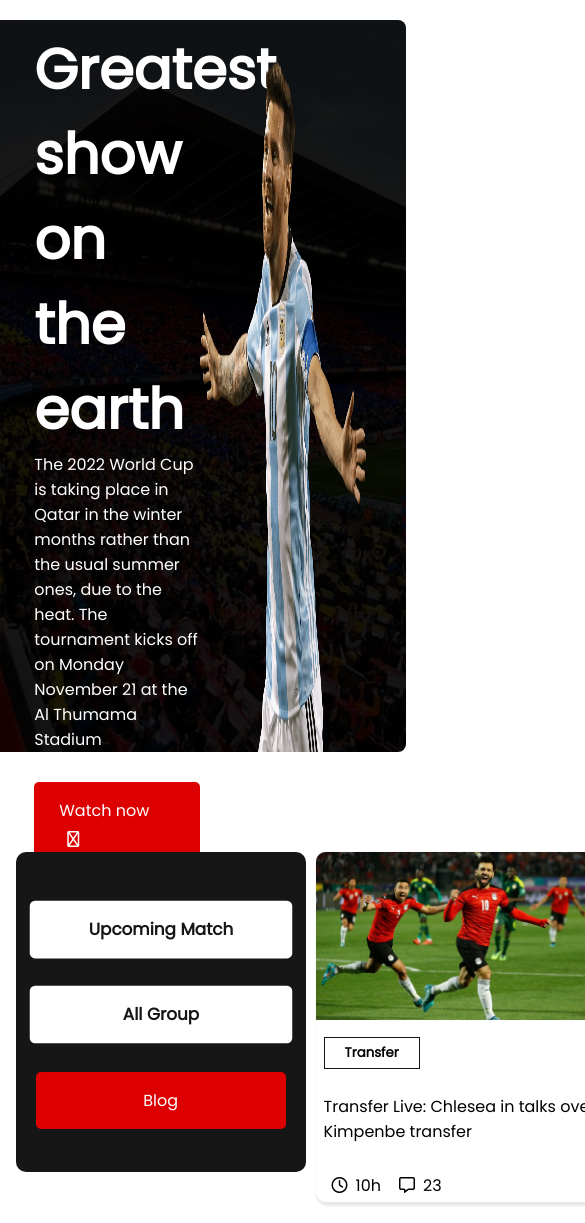
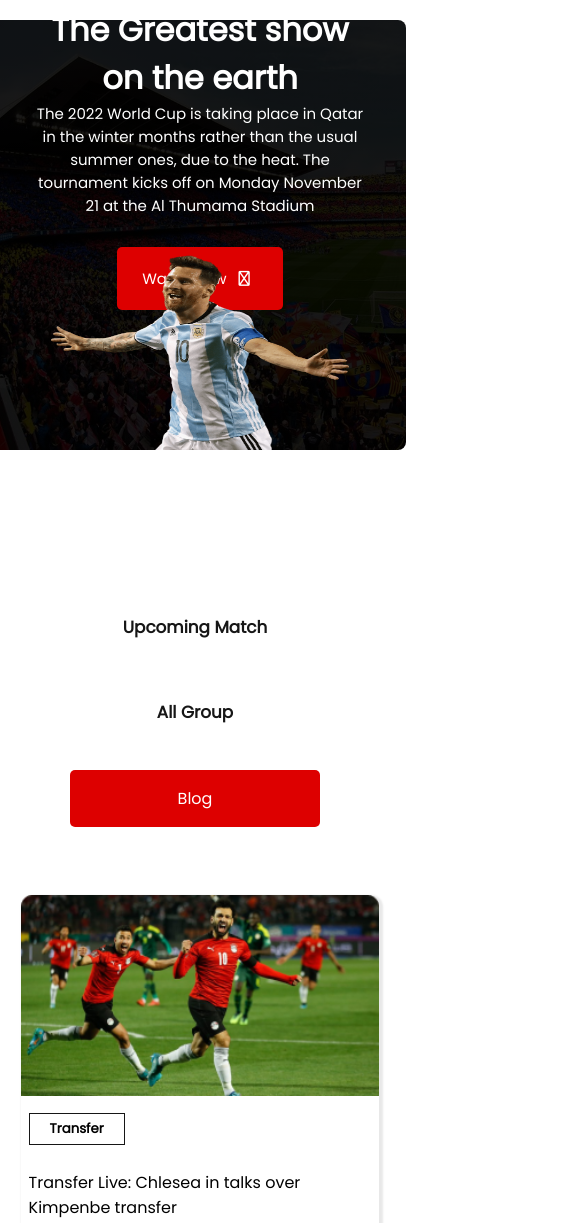
Before and after one commit to Soliman-soad/world-cup, a plain HTML site: page index.html in a window 390 px wide. Shown: the top 1223 px of the page, 585 px wide, since content can reach past the window. Drawn offline with Linux system fonts and the light colour scheme.

Commit message:
mobile responsive done

```diff
--- a/css/style.css
+++ b/css/style.css
@@ -169,9 +169,8 @@
 }
 
 .match {
-
     width: 250px;
-    height: 150px;
+    height: 200px;
     border: 1px solid rgba(0, 0, 0, 0.09);
     border-radius: 10px;
     cursor: pointer;
@@ -233,3 +232,62 @@
 .social-media i {
     font-size: 2rem;
 }
+
+/* responsive style */
+@media screen and (max-width:767px) {
+
+    /* header section */
+    .header-container {
+        height: 100vw;
+        flex-direction: column;
+        align-items: center;
+    }
+
+    .header-container>div {
+        width: 100%;
+        height: 50%;
+        text-align: center;
+    }
+
+    .header-text {
+        align-items: center;
+        font-size: 15px;
+    }
+
+    .header-text h1 {
+        font-size: 2rem;
+    }
+
+    .header-photo img {
+        width: 90%;
+    }
+
+    /* main- section */
+    .main-container {
+        flex-direction: column;
+        align-items: center;
+    }
+
+    .tab-container {
+        margin: 0%;
+        background-color: #ffffff;
+    }
+
+    .blog-container,
+    .matches {
+        width: 100%;
+        grid-template-columns: repeat(1, 1fr);
+        margin-top: 25px;
+    }
+
+    .match,
+    .blog {
+        width: 100%;
+        height: 100%;
+    }
+
+    .terms {
+        flex-direction: column;
+        align-items: center;
+    }
+}
```
